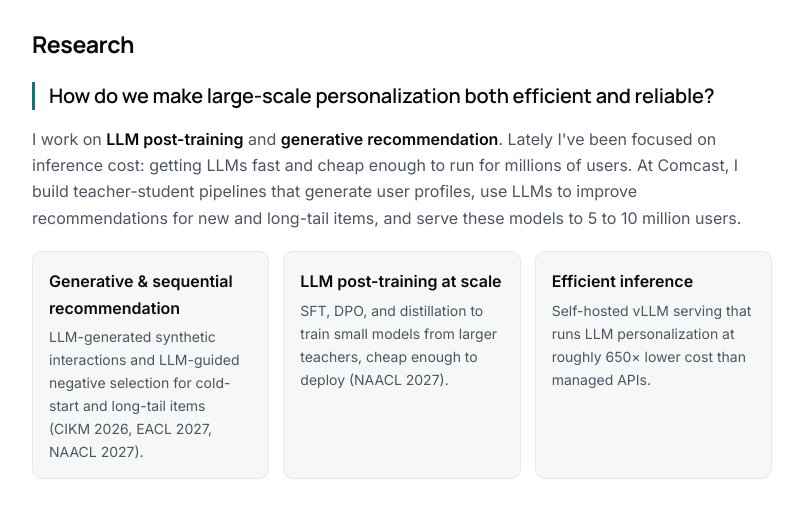
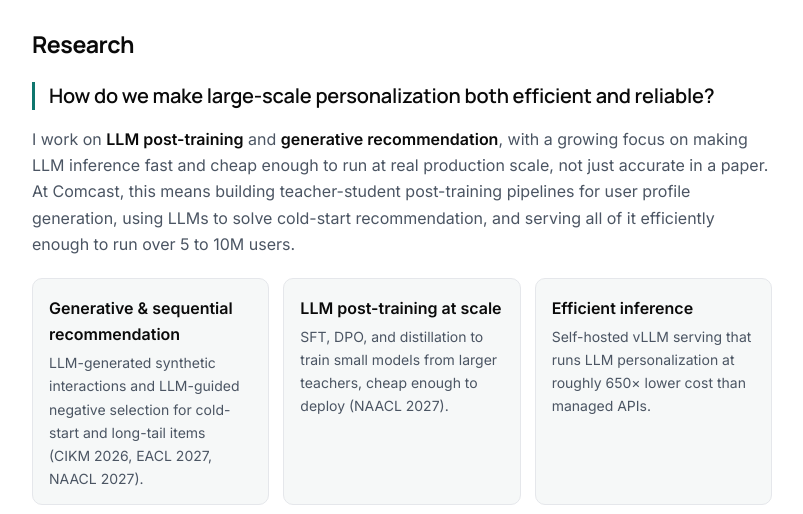
Before and after one commit to adeepH-zz/adeepH-zz.github.io, a plain HTML site: page index.html in a window 1280 px wide. Shown: the part 283-797 px from the top of the page, without its empty margins (238-1041 px from the left). Drawn offline with Linux system fonts and the light colour scheme.

Commit message:
Restore original research paragraph (without dashes)
Co-Authored-By: Claude Opus 5.5 <noreply@anthropic.com>

```diff
--- a/index.html
+++ b/index.html
@@ -52,10 +52,10 @@
     <h2>Research</h2>
     <p class="lede">How do we make large-scale personalization both efficient and reliable?</p>
     <p>
-      I work on <strong>LLM post-training</strong> and <strong>generative recommendation</strong>. Lately I've been
-      focused on inference cost: getting LLMs fast and cheap enough to run for millions of users. At Comcast, I build
-      teacher-student pipelines that generate user profiles, use LLMs to improve recommendations for new and long-tail
-      items, and serve these models to 5 to 10 million users.
+      I work on <strong>LLM post-training</strong> and <strong>generative recommendation</strong>, with a growing
+      focus on making LLM inference fast and cheap enough to run at real production scale, not just accurate in a
+      paper. At Comcast, this means building teacher-student post-training pipelines for user profile generation,
+      using LLMs to solve cold-start recommendation, and serving all of it efficiently enough to run over 5 to 10M users.
     </p>
     <div class="themes">
       <div class="theme">
```
